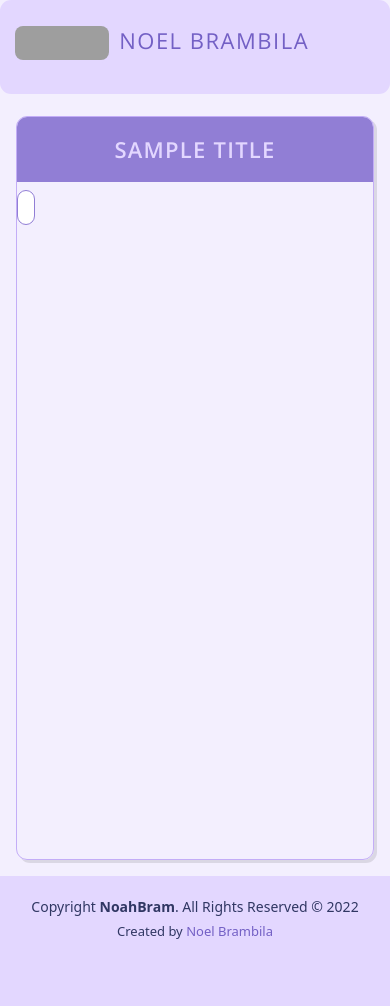
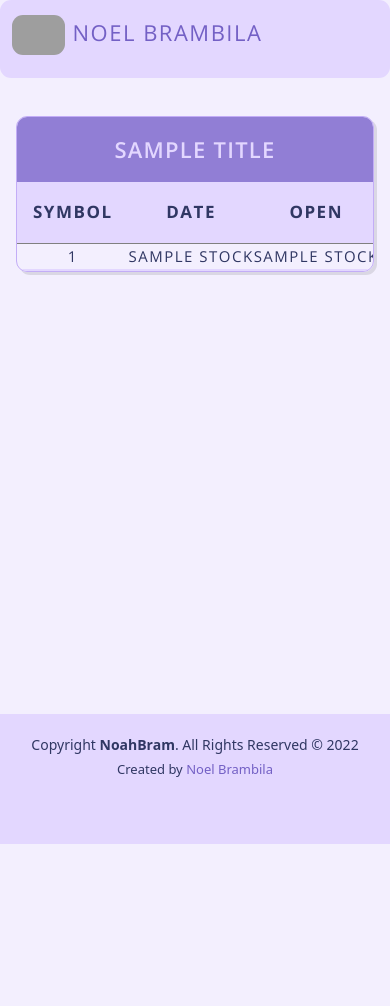
Before and after one commit to NoelBram/Stock-Tracker, a Flask app: template backend/templates/results.html in a window 390 px wide. After the commit the page ends 844 px from the top, so only its background shows below. Run offline with Flask 2, Linux system fonts and the light colour scheme; the template is opened without the code that fills it: most values are stand-ins (such as "Sample title", 1, 10 or a date in 2020); parts of the project's set-up code (start-up, migrations or seed data) failed here and were passed over; some libraries are stand-ins or nearby versions; grey boxes are pictures that could not be loaded.

Commit message:
new theme, date with qurey get command, and added forecast def

```diff
--- a/backend/main.py
+++ b/backend/main.py
@@ -1,3 +1,21 @@
+import sys
+import warnings
+
+if not sys.warnoptions:
+    warnings.simplefilter('ignore')
+
+import tensorflow as tf
+import numpy as np
+import matplotlib.pyplot as plt
+import seaborn as sns
+import pandas as pd
+from sklearn.preprocessing import MinMaxScaler
+from datetime import datetime
+from datetime import timedelta
+from tqdm import tqdm
+sns.set()
+tf.compat.v1.random.set_random_seed(1234)
+
 from flask import Flask, render_template, request, jsonify
 from flask_sqlalchemy import SQLAlchemy
 from scraper import *
@@ -7,34 +25,196 @@
 app.config['SQLALCHEMY_TRACK_MODIFICATIONS'] = 'pk_913ba7d52f144907a92856b52ea0636e'
 db = SQLAlchemy(app)
 
-class User(db.Model):
-    Symbol = db.Column(db.String(7), primary_key=True)
-    Date = db.Column(db.String(10), )
-    Open = db.Column(db.Integer, index=True)
-    High = db.Column(db.Integer, index=True)
-    Low = db.Column(db.Integer)
-    Close = db.Column(db.Integer)
-    Volume = db.Column(db.Integer)
+df = load_dataframe()
 
-    # def stocks_dict(self):
-    #     return {
-    #         'Symbol': self.Symbol,
-    #         'Date': self.Date,
-    #         'Open': self.Open,
-    #         'High': self.High,
-    #         'Low': self.Low,
-    #         'Close': self.Close,
-    #         'Volume': self.Volume,
-    #     }
+minmax = MinMaxScaler().fit(df.iloc[:, 4:5].astype('float32')) # Close index
+df_log = minmax.transform(df.iloc[:, 4:5].astype('float32')) # Close index
+df_log = pd.DataFrame(df_log)
+df_log.head()
+
+simulation_size = 10
+num_layers = 1
+size_layer = 128
+timestamp = 5
+epoch = 300
+dropout_rate = 0.8
+test_size = 30
+learning_rate = 0.01
+
+df_train = df_log
+df.shape, df_train.shape
+tf.compat.v1.disable_eager_execution()
+
+class Model:
+    def __init__(
+        self,
+        learning_rate,
+        num_layers,
+        size,
+        size_layer,
+        output_size,
+        forget_bias = 0.1,
+    ):
+        def lstm_cell(size_layer):
+            return tf.compat.v1.nn.rnn_cell.LSTMCell(size_layer, state_is_tuple=False)
+
+        rnn_cells = tf.compat.v1.nn.rnn_cell.MultiRNNCell(
+            [lstm_cell(size_layer) for _ in range(num_layers)],
+            state_is_tuple = False,
+        )
+        self.X = tf.compat.v1.placeholder(tf.float32, (None, None, size))
+        self.Y = tf.compat.v1.placeholder(tf.float32, (None, output_size))
+        drop = tf.compat.v1.nn.rnn_cell.DropoutWrapper(
+            rnn_cells, output_keep_prob = forget_bias
+        )
+        self.hidden_layer = tf.compat.v1.placeholder(
+            tf.float32, (None, num_layers * 2 * size_layer)
+        )
+        self.outputs, self.last_state = tf.compat.v1.nn.dynamic_rnn(
+            drop, self.X, initial_state = self.hidden_layer, dtype = tf.float32
+        )
+        self.logits = tf.compat.v1.layers.dense(self.outputs[-1], output_size)
+        self.cost = tf.compat.v1.reduce_mean(tf.square(self.Y - self.logits))
+        self.optimizer = tf.compat.v1.train.AdamOptimizer(learning_rate).minimize(
+            self.cost
+        )
+
+def calculate_accuracy(real, predict):
+    real = np.array(real) + 1
+    predict = np.array(predict) + 1
+    percentage = 1 - np.sqrt(np.mean(np.square((real - predict) / real)))
+    return percentage * 100
+
+def anchor(signal, weight):
+    buffer = []
+    last = signal[0]
+    for i in signal:
+        smoothed_val = last * weight + (1 - weight) * i
+        buffer.append(smoothed_val)
+        last = smoothed_val
+    return buffer
+
+def forecast():
+    tf.compat.v1.reset_default_graph()
+    modelnn = Model(
+        learning_rate, num_layers, df_log.shape[1], size_layer, df_log.shape[1], dropout_rate
+    )
+    sess = tf.compat.v1.InteractiveSession()
+    sess.run(tf.compat.v1.global_variables_initializer())
+    date_ori = pd.to_datetime(df.iloc[:, 1]).tolist()
+
+    pbar = tqdm(range(epoch), desc = 'train loop')
+    for i in pbar:
+        init_value = np.zeros((1, num_layers * 2 * size_layer))
+        total_loss, total_acc = [], []
+        for k in range(0, df_train.shape[0] - 1, timestamp):
+            index = min(k + timestamp, df_train.shape[0] - 1)
+            batch_x = np.expand_dims(
+                df_train.iloc[k : index, :].values, axis = 0
+            )
+            batch_y = df_train.iloc[k + 1 : index + 1, :].values
+            logits, last_state, _, loss = sess.run(
+                [modelnn.logits, modelnn.last_state, modelnn.optimizer, modelnn.cost],
+                feed_dict = {
+                    modelnn.X: batch_x,
+                    modelnn.Y: batch_y,
+                    modelnn.hidden_layer: init_value,
+                },
+            )
+            init_value = last_state
+            total_loss.append(loss)
+            total_acc.append(calculate_accuracy(batch_y[:, 0], logits[:, 0]))
+        pbar.set_postfix(cost = np.mean(total_loss), acc = np.mean(total_acc))
+
+    future_day = test_size
+
+    output_predict = np.zeros((df_train.shape[0] + future_day, df_train.shape[1]))
+    output_predict[0] = df_train.iloc[0]
+    upper_b = (df_train.shape[0] // timestamp) * timestamp
+    init_value = np.zeros((1, num_layers * 2 * size_layer))
+
+    for k in range(0, (df_train.shape[0] // timestamp) * timestamp, timestamp):
+        out_logits, last_state = sess.run(
+            [modelnn.logits, modelnn.last_state],
+            feed_dict = {
+                modelnn.X: np.expand_dims(
+                    df_train.iloc[k : k + timestamp], axis = 0
+                ),
+                modelnn.hidden_layer: init_value,
+            },
+        )
+        init_value = last_state
+        output_predict[k + 1 : k + timestamp + 1] = out_logits
+
+    if upper_b != df_train.shape[0]:
+        out_logits, last_state = sess.run(
+            [modelnn.logits, modelnn.last_state],
+            feed_dict = {
+                modelnn.X: np.expand_dims(df_train.iloc[upper_b:], axis = 0),
+                modelnn.hidden_layer: init_value,
+            },
+        )
+        output_predict[upper_b + 1 : df_train.shape[0] + 1] = out_logits
+        future_day -= 1
+        date_ori.append(date_ori[-1] + timedelta(days = 1))
+
+    init_value = last_state
+
+    for i in range(future_day):
+        o = output_predict[-future_day - timestamp + i:-future_day + i]
+        out_logits, last_state = sess.run(
+            [modelnn.logits, modelnn.last_state],
+            feed_dict = {
+                modelnn.X: np.expand_dims(o, axis = 0),
+                modelnn.hidden_layer: init_value,
+            },
+        )
+        init_value = last_state
+        output_predict[-future_day + i] = out_logits[-1]
+        date_ori.append(date_ori[-1] + timedelta(days = 1))
+
+    output_predict = minmax.inverse_transform(output_predict)
+    deep_future = anchor(output_predict[:, 0], 0.4)
+
+    return deep_future
+
+def get_results():
+    results = []
+    for i in range(simulation_size):
+        print('simulation %d'%(i + 1))
+        results.append(forecast())
+
+    date_ori = pd.to_datetime(df.iloc[:, 1]).tolist()
+    for i in range(test_size):
+        date_ori.append(date_ori[-1] + timedelta(days = 1))
+    date_ori = pd.Series(date_ori).dt.strftime(date_format = '%Y-%m-%d').tolist()
+    print(date_ori[-5:])
+
+    accepted_results = []
+    for r in results:
+        if (np.array(r[-test_size:]) < np.min(df['Close'])).sum() == 0 and \
+        (np.array(r[-test_size:]) > np.max(df['Close']) * 2).sum() == 0:
+            accepted_results.append(r)
+    len(accepted_results)
+
+    accuracies = [calculate_accuracy(df['Close'].values, r[:-test_size]) for r in accepted_results]
+
+    plt.figure(figsize = (15, 5))
+    for no, r in enumerate(accepted_results):
+        plt.plot(r, label = 'forecast %d'%(no + 1))
+    plt.plot(df['Close'], label = 'true trend', c = 'black')
+    plt.legend()
+    plt.title('average accuracy: %.4f'%(np.mean(accuracies)))
+
+    x_range_future = np.arange(len(results[0]))
+    plt.xticks(x_range_future[::30], date_ori[::30])
+
+    plt.show()
+
+    # Query = df.to_numpy()
 
 
-db.create_all()
-
-
-@app.route('/')
-def index():
-    Query = load_data()
-    return render_template('results.html', title='IEX Trading', stocks = Query )
+    # return render_template('results.html', title='IEX Trading', stocks = Query )
 
 
 # @app.route('/api/data')
@@ -82,8 +262,16 @@
 #         'draw': request.args.get('draw', type=int),
 #     }
 
+@app.route('/')
+def test_flask():
+    Query = df.to_numpy()
+
+
+    return render_template('results.html', title='IEX Trading', stocks = Query )
+
 
 if __name__ == '__main__':
+    # index()
     app.run(host="0.0.0.0", port=80)
     # Query = User.query
     # Query = load_data()
--- a/backend/static/css/main.css
+++ b/backend/static/css/main.css
@@ -69,7 +69,6 @@
   width:100%;
   height:130px;   /* Height of the footer */
   overflow: hidden;
-  position: absolute;
   left:0px;
 }
 #footer .credits {
@@ -97,8 +96,8 @@
   overflow: hidden;
   width: 1000px;
   text-align: center;
-  table-layout: fixed;
-  min-height: 100%;
+  table-layout: auto;
+
 }
 
 .table .title {
@@ -138,7 +137,6 @@
   font-weight: 700;
 }
 .table tr td {
-  background-color: #f3effe;
   line-height: 1.7;
   font-size: 15px;
   font-weight: 500;
@@ -153,154 +151,20 @@
   text-decoration: none;
   color: #303763;
 }
-.table .card-output{
+table .card-output{
   width: 100%;
   text-align: center;
   table-layout: fixed;
+  background-color: #c9b4ff !important;
+
 }
 .table th {
   font-size: 13px;
   font-weight: 500;
 }
-.table tr:nth-child(2n) {
-  background-color: #f3effe;
+table tbody tr.striped .symbol-link:nth-child(odd) {
+  background-color: #f3effe !important;
 }
-.table tr:nth-child(2n+1) {
-
-  background-color: #e3d7ff;
+table tbody tr .symbol-link:nth-child(even) {
+  background-color: #cbb7f9 !important;
 }
-
-@media screen and (max-width: 700px) {
-  table, tr, td {
-    display: block;
-  }
-
-  td:first-child {
-    position: absolute;
-    top: 50%;
-    -webkit-transform: translateY(-50%);
-            transform: translateY(-50%);
-    width: 100px;
-  }
-  td:not(:first-child) {
-    clear: both;
-    margin-left: 100px;
-    padding: 4px 20px 4px 90px;
-    position: relative;
-    text-align: left;
-  }
-  td:not(:first-child):before {
-    color: #e3d7ff;
-    content: '';
-    display: block;
-    left: 0;
-    position: absolute;
-  }
-  td:nth-child(2):before {
-    content: 'Symbol:';
-  }
-  td:nth-child(3):before {
-    content: 'Date:';
-  }
-  td:nth-child(4):before {
-    content: 'Open:';
-  }
-  td:nth-child(5):before {
-    content: 'High:';
-  }
-  td:nth-child(6):before {
-    content: 'Low:';
-  }
-  td:nth-child(7):before {
-    content: 'Close:';
-  }
-  td:nth-child(8):before {
-    content: 'Volume:';
-  }
-
-  tr {
-    padding: 10px 0;
-    position: relative;
-  }
-  tr:first-child {
-    display: none;
-  }
-}
-@media screen and (max-width: 500px) {
-  .header {
-    background-color: transparent;
-    color: white;
-    font-size: 2em;
-    font-weight: 700;
-    padding: 0;
-    text-shadow: 2px 2px 0 rgba(0, 0, 0, 0.1);
-  }
-
-  img {
-    border: 3px solid;
-    border-color: #e3d7ff;
-    height: 100px;
-    margin: 0.5rem 0;
-    width: 100px;
-  }
-
-  td:first-child {
-    background-color: #e3d7ff;
-    border-bottom: 1px solid #e3d7ff;
-    border-radius: 10px 10px 0 0;
-    position: relative;
-    top: 0;
-    -webkit-transform: translateY(0);
-            transform: translateY(0);
-    width: 100%;
-  }
-  td:not(:first-child) {
-    margin: 0;
-    padding: 5px 1em;
-    width: 100%;
-  }
-  td:not(:first-child):before {
-    font-size: .8em;
-    padding-top: 0.3em;
-    position: relative;
-  }
-  td:last-child {
-    padding-bottom: 1rem !important;
-  }
-
-  tr {
-    background-color: white !important;
-    border: 1px solid #917ed5;
-    border-radius: 10px;
-    box-shadow: 2px 2px 0 rgba(0, 0, 0, 0.1);
-    margin: 0.5rem 0;
-    padding: 0;
-  }
-
-  .table-users {
-    border: none;
-    box-shadow: none;
-    overflow: visible;
-  }
-}
-
-#footer {
-    padding: 20px;
-    position:relative;
-    bottom:0;
-    width:100%;
-    height:130px;   /* Height of the footer */
-    overflow: hidden;
-}
-fa-icon{
-    padding-left: 11px;
-    padding-right: 11px;
-}
-
-.social-links a:hover:enabled {
-    color: #303763;
-  }
-
-.credits a:hover:enabled {
-    color: #303763;
-  }
```
Also changed, not shown: backend/scraper.py (+5 -8 lines), backend/db.sqlite, backend/templates/results.html (indentation only).
